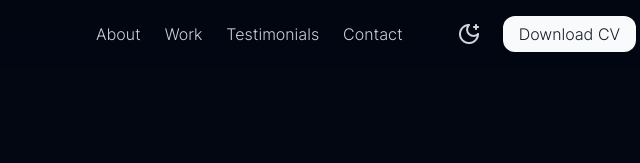
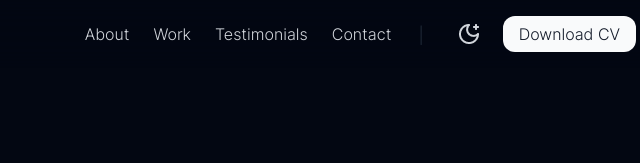
Before and after one commit to heritianajd/sagarshah, a plain HTML site: page index.html in a window 1280 px wide. Shown: the top 163 px of the page, 572-1212 px from the left. Drawn offline with Linux system fonts and the light colour scheme.

Commit message:
Résponsives

```diff
--- a/assets/css/about.css
+++ b/assets/css/about.css
@@ -26,8 +26,6 @@
 }
 
 .about-image .about-picture1{
-    /* width: 440px;
-    height: 520px; */
     width: 74%;
 }
 
--- a/assets/css/header.css
+++ b/assets/css/header.css
@@ -141,6 +141,10 @@ header nav{
     display: none;
 }
 
+.vertical-line{
+    color: #1F2937;
+}
+
 @media (max-width:1366px){
     header{
         padding: 16px 40px;
@@ -151,10 +155,6 @@ header nav{
     header{
         padding: 16px 0px;
     }
-}
-
-@media (max-width:1024px){
-
 }
 
 @media (max-width:768px) {
@@ -249,4 +249,8 @@ header nav{
     .logo h3{
         font-size: 24px;
     }
+
+    .vertical-line{
+        display: none;
+    }
 }
--- a/index.html
+++ b/index.html
@@ -30,7 +30,7 @@
                     <li><a href="#testimonials">Testimonials</a></li>
                     <li><a href="#contact">Contact</a></li>
                 </ul>
-                <div class="vertical-line"></div>
+                <div class="vertical-line">│</div>
                 <div class="action">
                     <div class="switch-theme">
                         <p>Switch Theme</p>
```
